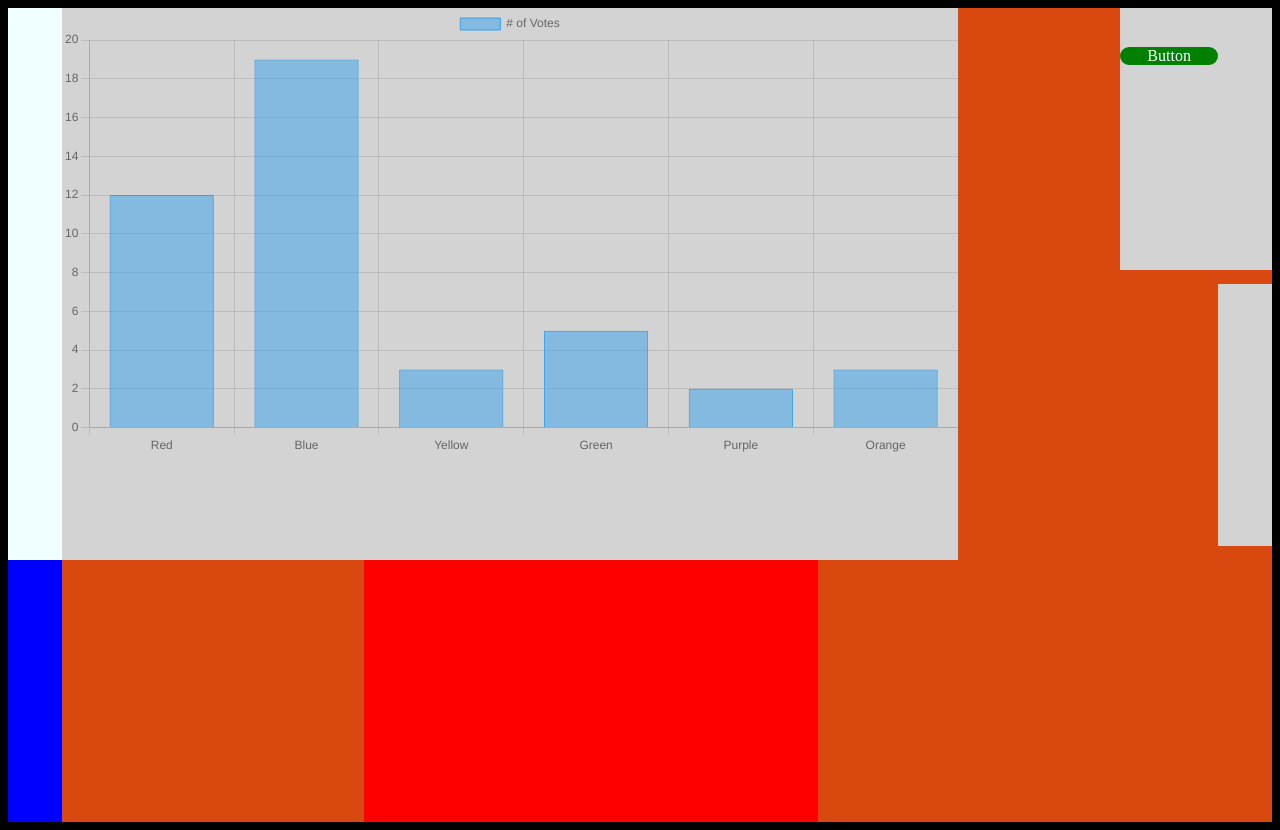
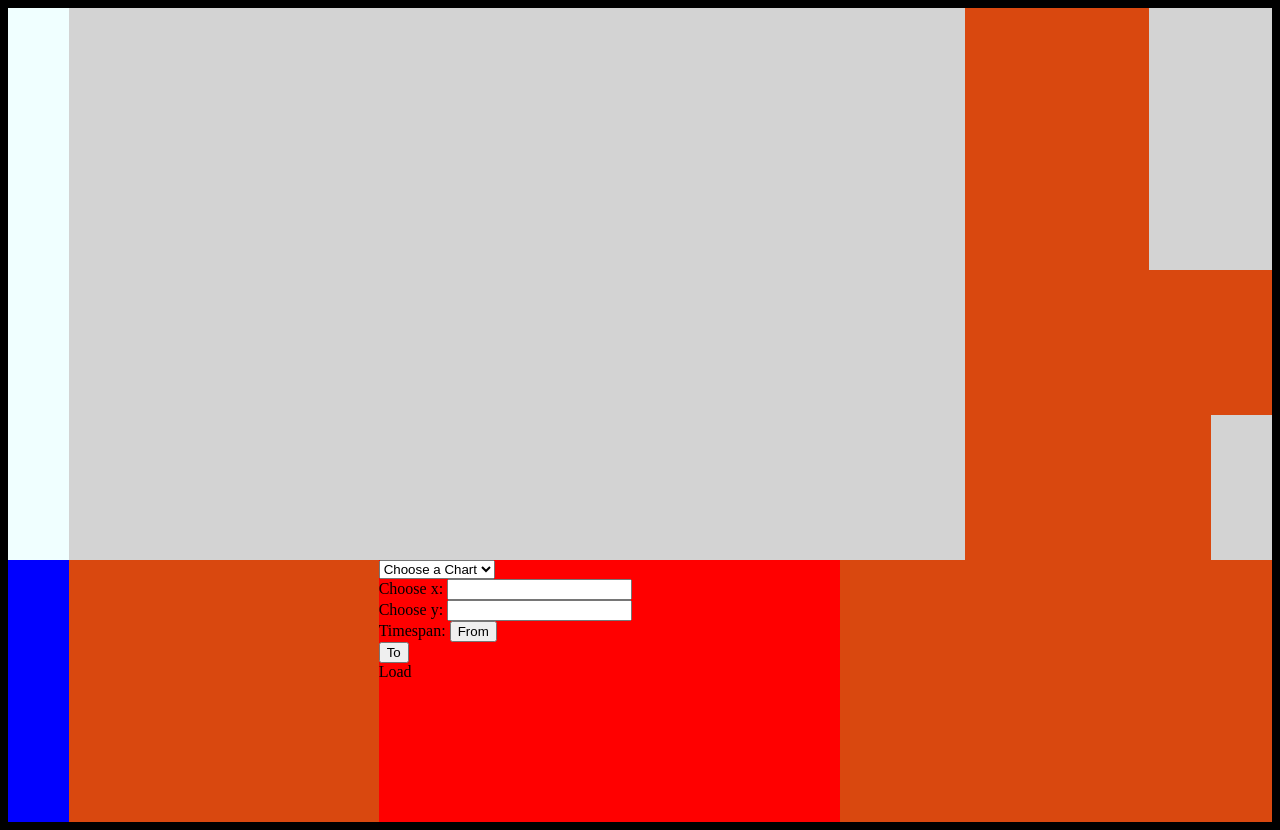
Before and after one commit to Sylasletsplay/PythonServer, a plain HTML site: page NewWebsite/html/Dashboard.html in a window 1280 px wide. Drawn offline with nearby package versions, Linux system fonts and the light colour scheme; files whose address does not match are found by name.

Commit message:
Added Calendar html part and made chart dynamic. Will change existing datalist to load dynamically from Server with available options

```diff
--- a/NewWebsite/html/Dashboard.html
+++ b/NewWebsite/html/Dashboard.html
@@ -6,40 +6,91 @@
     <link rel="stylesheet" href="/css/newstyles.css">
 </head>
 <body style="background-color: black;">
+    <div id="calendar" popover="auto">
+        <div class="year_selector">
+            <button class="year_button" id="year_down"><</button>
+                <div id="year_input" class="overview_style"></div>
+            <button class="year_button" id="year_up">></button>
+        </div>
+        <div class="month_selector">
+            <button class="month_button" id="month_down"><</button>
+            <div id="month_input" class="overview_style"></div>
+            <button class="month_button" id="month_up">></button>
+        </div>
+        <div id="calendar_wrapper">
+            <div class="weekday">Mo</div>
+            <div class="weekday">Tu</div>
+            <div class="weekday">We</div>
+            <div class="weekday">Th</div>
+            <div class="weekday">Fr</div>
+            <div class="weekday">Sa</div>
+            <div class="weekday">Su</div>
+        </div>
+        <button id="submit_date">Submit</button>
+    </div>
     <div class="wrapper">
         <div class="item1 content"></div>
-        <div class="item2 content">
-            <div class="chart_wrapper">
+        <div class="item2 content" id="chart_holder">
+            <div class="chart_wrapper" id="chart_wrapper">
                 <canvas id="myChart"></canvas>
             </div>
             <script src="https://cdn.jsdelivr.net/npm/chart.js"></script>
-            <script>
+            <script id="chart_script">
+                function the_chart (list_label,data_input,description,chart_type) {
                     const ctx = document.getElementById('myChart');
                     new Chart(ctx, {
-                    type: 'bar',
+                        type: chart_type,
                         data: {
-                        labels: ['Red', 'Blue', 'Yellow', 'Green', 'Purple', 'Orange'],
+                            labels: list_label,
                             datasets: [{
-                            label: '# of Votes',
-                            data: [12, 19, 3, 5, 2, 3],
-                            borderWidth: 1
+                                label: description,
+                                data: data_input
                             }]
                         },
-                    options: {
-                        scales: {
-                            y: {
-                                beginAtZero: true
+                        options: {}
+                    });
                 }
-                        }
-                    }
-                });
             </script>
         </div>
-        <div class="item3 content"><div id='refresh_button' class="reload">Button</div></div>
-        <div class="item4 content"><div id='graph_selector'></div><div id='graph_value'></div></div>
-        <div class="item5 content"></div>
+        <div class="item3 content"></div>
+        <div class="item4 content"></div>
+        <div class="item5"></div>
         <div class="item6 content"></div>
-        <div class="item7 content"></div>
+        <div class="item7 content">
+            <div>
+                <label for="choose_chart"></label>
+                <select id="choose_chart">
+                    <option value="">Choose a Chart</option>
+                    <option value="pie">Pie</option>
+                    <option value="line">Line</option>
+                    <option value="bar">Bar</option>
+                </select>
+            </div>
+            <!-- Datalist should pull the data from server and it should also be validated by the server one entered -->
+            <datalist id="search_options">
+                <option value="Chocolate"></option>
+                <option value="Coconut"></option>
+                <option value="Mint"></option>
+                <option value="Strawberry"></option>
+                <option value="Vanilla"></option>
+            </datalist>
+            <div>
+                <label for="x_axis_choice">Choose x:</label>
+                <input list="search_options" id="x_axis_choice"/>
+            </div>
+            <div>
+                <label for="y_axis_choice">Choose y:</label>
+                <input list="search_options" id="y_axis_choice"/>
+            </div>
+            <div id="time_input">
+                Timespan:
+                <button id="start_time" popovertarget="calendar">From</button>
+                <div id="date_visual_1"></div>
+                <button id="end_time" popovertarget="calendar">To</button>
+                <div id="date_visual_2"></div>
+            </div>
+            <div id='chart_button' class="load">Load</div>
+        </div>
     </div>
     <script type="text/javascript" src="js/content-distribution.js">event.preventDefault();</script>
 </body>
```
Lines whose indentation alone changed are shown as unchanged.
